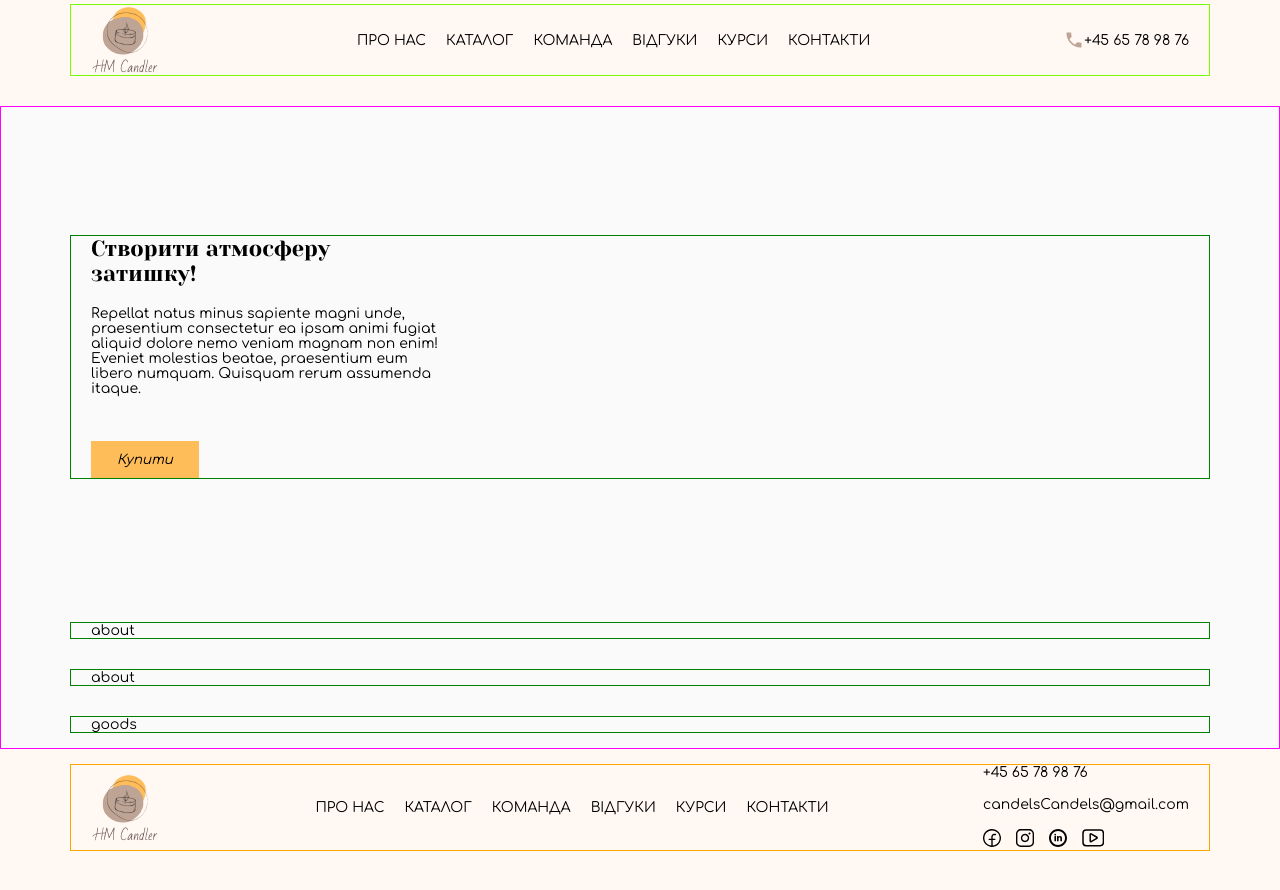
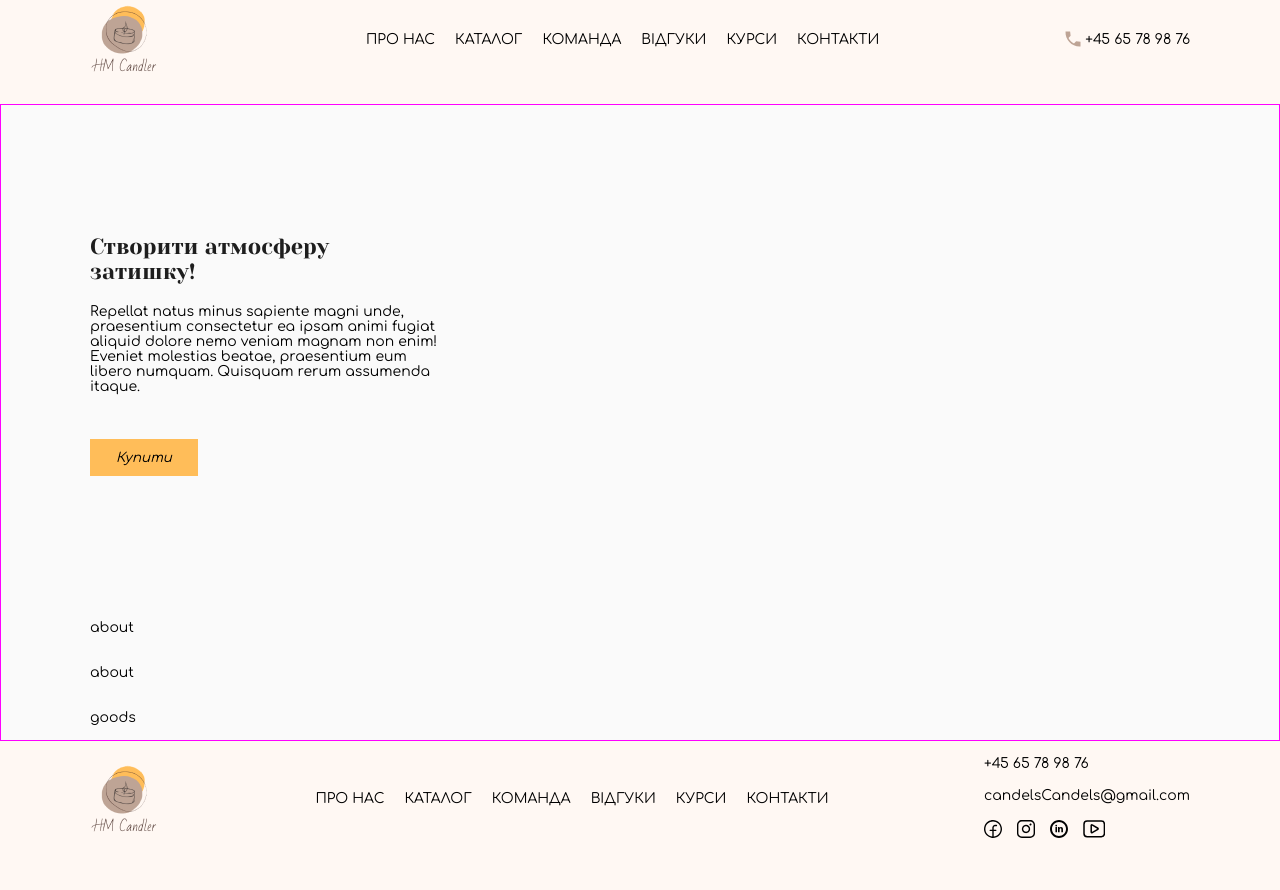
Before and after one commit to mindfling/Vadim_Candler, a plain HTML site: page index.html in a window 1280 px wide. Drawn offline with Linux system fonts and the light colour scheme.

Commit message:
feat vector tel before header tel

```diff
--- a/css/style.css
+++ b/css/style.css
@@ -25,12 +25,6 @@ a {
 
 .page {
   display: block;
-  /* display: flex; */
-  /* justify-content: start; */
-  /* align-items: center; */
-  /* flex-direction: column; */
-  /* font-family: 'Roboto', sans-serif; */
-  /* font-family: 'Yeseva One', cursive; */
   font-family: 'Comfortaa', cursive;
   font-size: 14px;
   font-style: normal;
@@ -50,7 +44,7 @@ a {
   flex-direction: row;
   justify-content: space-between;
   align-items: center;
-  border: 1px solid green;
+  /* border: 1px solid green; */
 }
 
 
@@ -69,7 +63,7 @@ a {
 }
 
 .header__container {
-  border: 1px solid lawngreen;
+  /* border: 1px solid lawngreen; */
 }
 
 
@@ -127,10 +121,21 @@ a {
   align-items: center;
 }
 .header__phone-link {
+  position: relative;
   display: flex;
   justify-content: space-between;
   align-items: center;
   gap: 2px;
+}
+.header__phone-link::before {
+  position: absolute;
+  left: -20px;
+  top: -1px;
+  display: block;
+  content: "";
+  width: 16px;
+  height: 16px;
+  background: url(../img/vector-tel.svg) center no-repeat;
 }
 
 
@@ -170,6 +175,7 @@ section {
   font-style: normal;
   font-size: 22px;
   margin-bottom: 20px;
+  color: #1e1e1e;
 }
 .hero__text {
   display: flex;
@@ -205,7 +211,7 @@ section {
   background-color: var(--pink);
 }
 .footer__container {
-  border: 1px solid orange;
+  /* border: 1px solid orange; */
 }
 
 
@@ -230,3 +236,9 @@ section {
   gap: 15px;
   list-style: none;
 }
+
+
+::selection {
+  background-color: var(--orange);
+  color: var(--white);
+}
--- a/index.html
+++ b/index.html
@@ -23,7 +23,7 @@
       <nav class="header__menu menu">
         <ul class="menu__list">
           <li class="menu__item">
-            <a class="menu__link link" href="#">Про нас</a>
+            <a class="menu__link link" href="#">Про&nbsp;нас</a>
           </li>
           <li class="menu__item">
             <a class="menu__link link" href="#">Каталог</a>
@@ -44,10 +44,7 @@
       </nav>
 
       <div class="header__phone">
-        <a class="header__phone-link link" href="tel:+4565789876" title="phone us">
-          <svg header__phone-svg width="16" height="16" viewBox="0 0 16 16" fill="currentColor" xmlns="http://www.w3.org/2000/svg">
-            <path d="M15.4999 10.8612L11.1083 10.3532L9.00825 12.4519C6.64258 11.2495 4.71973 9.32781 3.51659 6.96356L5.62492 4.8565L5.11659 0.484131H0.524919C0.0415855 8.96236 7.01658 15.9332 15.4999 15.4501V10.8612Z" fill="#BEA495"/>
-          </svg>
+        <a class="header__phone-link link" href="tel:+4565789876" title="Call to our office">
           <span class="header__phone-text">
             +45&nbsp;65&nbsp;78&nbsp;98&nbsp;76
           </span>
```
